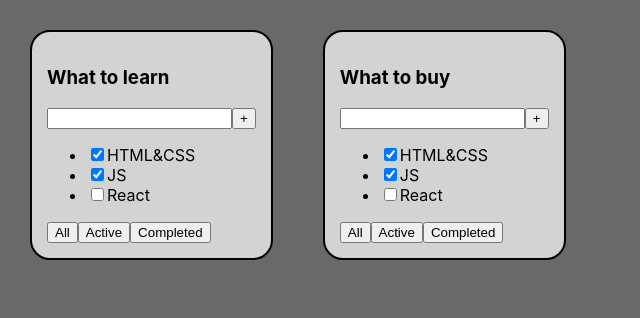
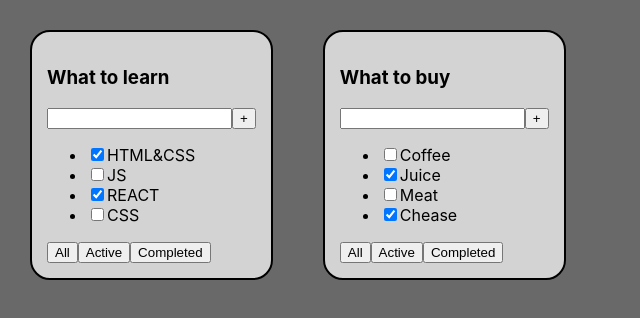
Before and after one commit to ArtyomKub/trello-system, a React (Create React App) app: page / in a window 1280 px wide. Shown: the top 318 px of the page, without its empty margins (0-640 px from the left). Built offline with nearby package versions, Linux system fonts and the light colour scheme.

Commit message:
Add destructuring

```diff
--- a/src/App.tsx
+++ b/src/App.tsx
@@ -1,19 +1,30 @@
 import React from 'react';
 import './App.css';
-import {TodoList} from './TodoList';
-
-
+import {TaskType, TodoList} from './TodoList';
 
 
 function App() {
 
     const todoListTitle_1 = 'What to learn'
     const todoListTitle_2 = 'What to buy'
+    const tasks_1: Array<TaskType> = [
+        {id: 1, isDone: true, title: 'HTML&CSS'},
+        {id: 2, isDone: false, title: 'JS'},
+        {id: 3, isDone: true, title: 'REACT'},
+        {id: 4, isDone: false, title: 'CSS'},
+    ]
+
+    const tasks_2: Array<TaskType> = [
+        {id: 1, isDone: false, title: 'Coffee'},
+        {id: 2, isDone: true, title: 'Juice'},
+        {id: 3, isDone: false, title: 'Meat'},
+        {id: 4, isDone: true, title: 'Chease'},
+    ]
 
     return (
         <div className="App">
-            <TodoList title={todoListTitle_1} />
-            <TodoList title={todoListTitle_2} />
+            <TodoList title={todoListTitle_1} tasks={tasks_1}/>
+            <TodoList title={todoListTitle_2} tasks={tasks_2}/>
         </div>
     );
 }
--- a/src/TodoList.tsx
+++ b/src/TodoList.tsx
@@ -2,24 +2,41 @@ import React from 'react';
 
 type TodoListPropsType = {
     title: string;
+    tasks: Array<TaskType>
 }
 
+export type TaskType = {
+    id: number
+    isDone: boolean
+    title: string
+}
+export const TodoList: React.FC<TodoListPropsType> = ({title, tasks}) => {
+    // const {title, tasks} = props
 
-export const TodoList: React.FC<TodoListPropsType> = (props) => {
     return (
         <div className="todolist">
-            <h3>{props.title}</h3>
+            <h3>{title}</h3>
             <div>
                 <input/>
                 <button>+</button>
             </div>
             <ul>
-                <li><input type="checkbox" checked={true}/>
-                    <span>HTML&CSS</span></li>
-                <li><input type="checkbox" checked={true}/>
-                    <span>JS</span></li>
-                <li><input type="checkbox" checked={false}/>
-                    <span>React</span></li>
+                <li>
+                    <input type="checkbox" checked={tasks[0].isDone}/>
+                    <span>{tasks[0].title}</span>
+                </li>
+                <li>
+                    <input type="checkbox" checked={tasks[1].isDone}/>
+                    <span>{tasks[1].title}</span>
+                </li>
+                <li>
+                    <input type="checkbox" checked={tasks[2].isDone}/>
+                    <span>{tasks[2].title}</span>
+                </li>
+                <li>
+                    <input type="checkbox" checked={tasks[3].isDone}/>
+                    <span>{tasks[3].title}</span>
+                </li>
             </ul>
             <div>
                 <button>All</button>
```
